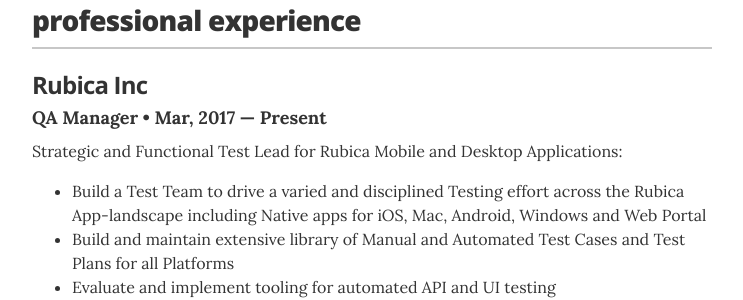
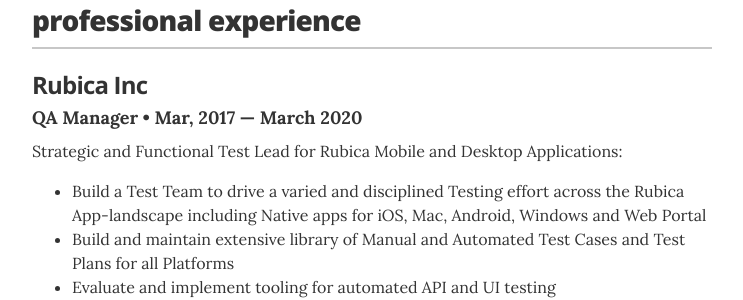
Before and after one commit to rharmaning/rharmaning.github.io, a Jekyll site: the page built from index.html, in a window 1280 px wide and 900 px high, scrolled down 641 px. Shown: the part 154-454 px from the top of the window, without its empty margins (268-1011 px from the left). Built offline with Jekyll 4.4.1, drawn with Linux system fonts in a browser that asks for light colours.

Commit message:
updating work date

```diff
--- a/_layouts/resume.html
+++ b/_layouts/resume.html
@@ -67,7 +67,7 @@
 
             <div class="resume-item" itemscope itemprop="worksFor" itemtype="http://schema.org/Organization">
                 <h3 class="resume-item-title" itemprop="name">Rubica Inc</h3>
-                <h4 class="resume-item-details" itemprop="description">QA Manager &bull; Mar, 2017 &mdash; Present</h4>
+                <h4 class="resume-item-details" itemprop="description">QA Manager &bull; Mar, 2017 &mdash; March 2020</h4>
                 <p class="resume-item-copy">Strategic and Functional Test Lead for Rubica Mobile and Desktop Applications:</p>
                 <ul class="resume-item-list">
                     <li>Build a Test Team to drive a varied and disciplined Testing effort across the Rubica App-landscape including Native apps for iOS, Mac, Android, Windows and Web Portal</li>
```
